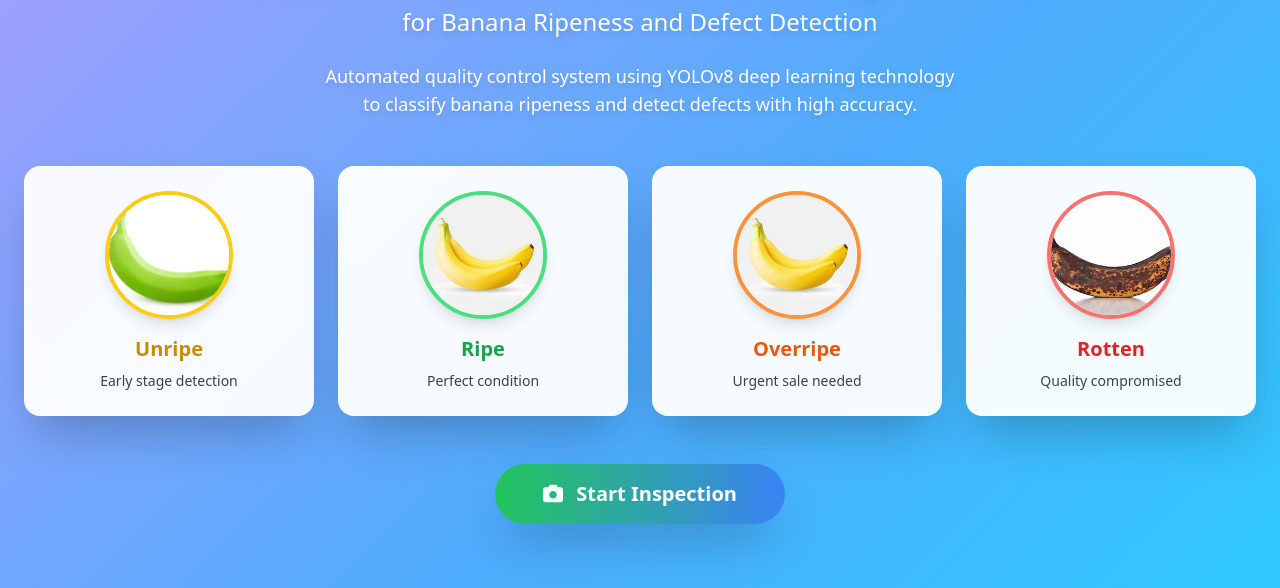
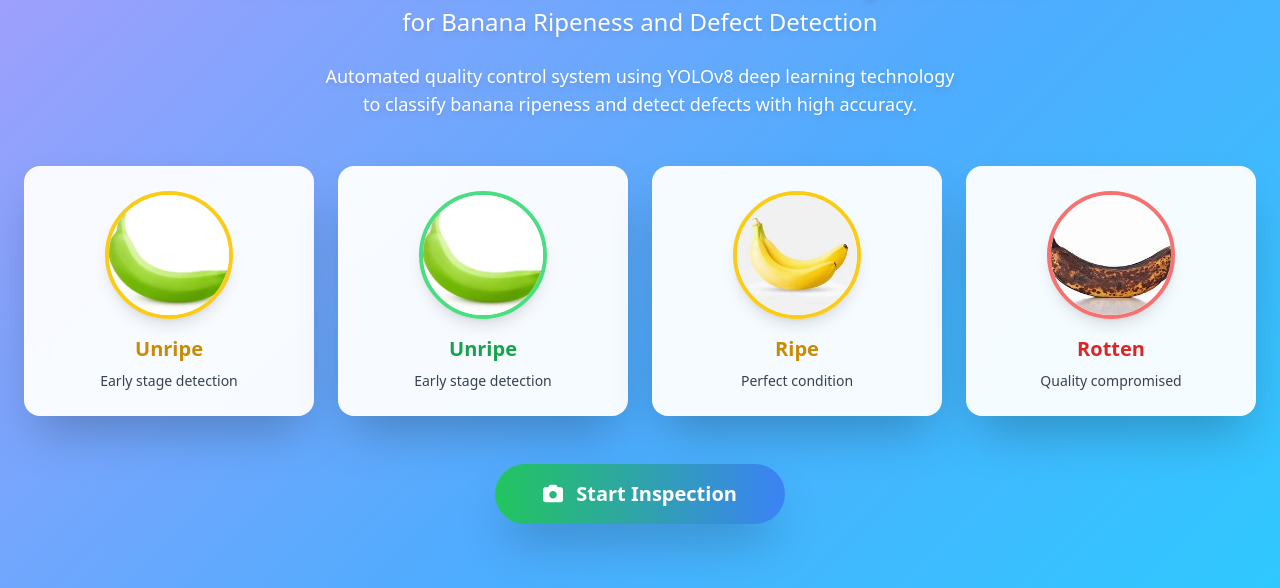
Before and after one commit to marjonvera2005-creator/banana_detection, a Flask app: page / in a window 1280 px wide. Shown: the part 216-804 px from the top of the page. Run offline with Flask 3, Linux system fonts and the light colour scheme; parts of the project's set-up code (start-up, migrations or seed data) failed here and were passed over; some libraries are stand-ins or nearby versions.

Commit message:
Update styling and content for fruit stages

```diff
--- a/banana/templates/index.html
+++ b/banana/templates/index.html
@@ -65,15 +65,15 @@
                 <h3 class="text-base sm:text-lg md:text-xl font-bold mb-1 sm:mb-2 text-yellow-600">Unripe</h3>
                 <p class="text-xs sm:text-sm text-gray-700">Early stage detection</p>
             </div>
-            <div class="glass p-4 sm:p-6 rounded-2xl shadow-2xl text-center card-hover">
-                <img src="{{ url_for('static', filename='images/ripe.jpeg') }}" alt="Ripe" class="w-24 h-24 sm:w-32 sm:h-32 mx-auto rounded-full object-cover mb-3 sm:mb-4 border-4 border-green-400 shadow-lg">
-                <h3 class="text-base sm:text-lg md:text-xl font-bold mb-1 sm:mb-2 text-green-600">Ripe</h3>
-                <p class="text-xs sm:text-sm text-gray-700">Perfect condition</p>
+                       <div class="glass p-4 sm:p-6 rounded-2xl shadow-2xl text-center card-hover">
+                <img src="{{ url_for('static', filename='images/unripe.jpg') }}" alt="Unripe" class="w-24 h-24 sm:w-32 sm:h-32 mx-auto rounded-full object-cover mb-3 sm:mb-4 border-4 border-green-400 shadow-lg">
+                <h3 class="text-base sm:text-lg md:text-xl font-bold mb-1 sm:mb-2 text-green-600">Unripe</h3>
+                <p class="text-xs sm:text-sm text-gray-700">Early stage detection</p>
             </div>
             <div class="glass p-4 sm:p-6 rounded-2xl shadow-2xl text-center card-hover">
-                <img src="{{ url_for('static', filename='images/overripe.jpeg') }}" alt="Overripe" class="w-24 h-24 sm:w-32 sm:h-32 mx-auto rounded-full object-cover mb-3 sm:mb-4 border-4 border-orange-400 shadow-lg">
-                <h3 class="text-base sm:text-lg md:text-xl font-bold mb-1 sm:mb-2 text-orange-600">Overripe</h3>
-                <p class="text-xs sm:text-sm text-gray-700">Urgent sale needed</p>
+                <img src="{{ url_for('static', filename='images/ripe.jpeg') }}" alt="Ripe" class="w-24 h-24 sm:w-32 sm:h-32 mx-auto rounded-full object-cover mb-3 sm:mb-4 border-4 border-yellow-400 shadow-lg">
+                <h3 class="text-base sm:text-lg md:text-xl font-bold mb-1 sm:mb-2 text-yellow-600">Ripe</h3>
+                <p class="text-xs sm:text-sm text-gray-700">Perfect condition</p>
             </div>
             <div class="glass p-4 sm:p-6 rounded-2xl shadow-2xl text-center card-hover">
                 <img src="{{ url_for('static', filename='images/rotten.jpeg') }}" alt="Rotten" class="w-24 h-24 sm:w-32 sm:h-32 mx-auto rounded-full object-cover mb-3 sm:mb-4 border-4 border-red-400 shadow-lg">
```
